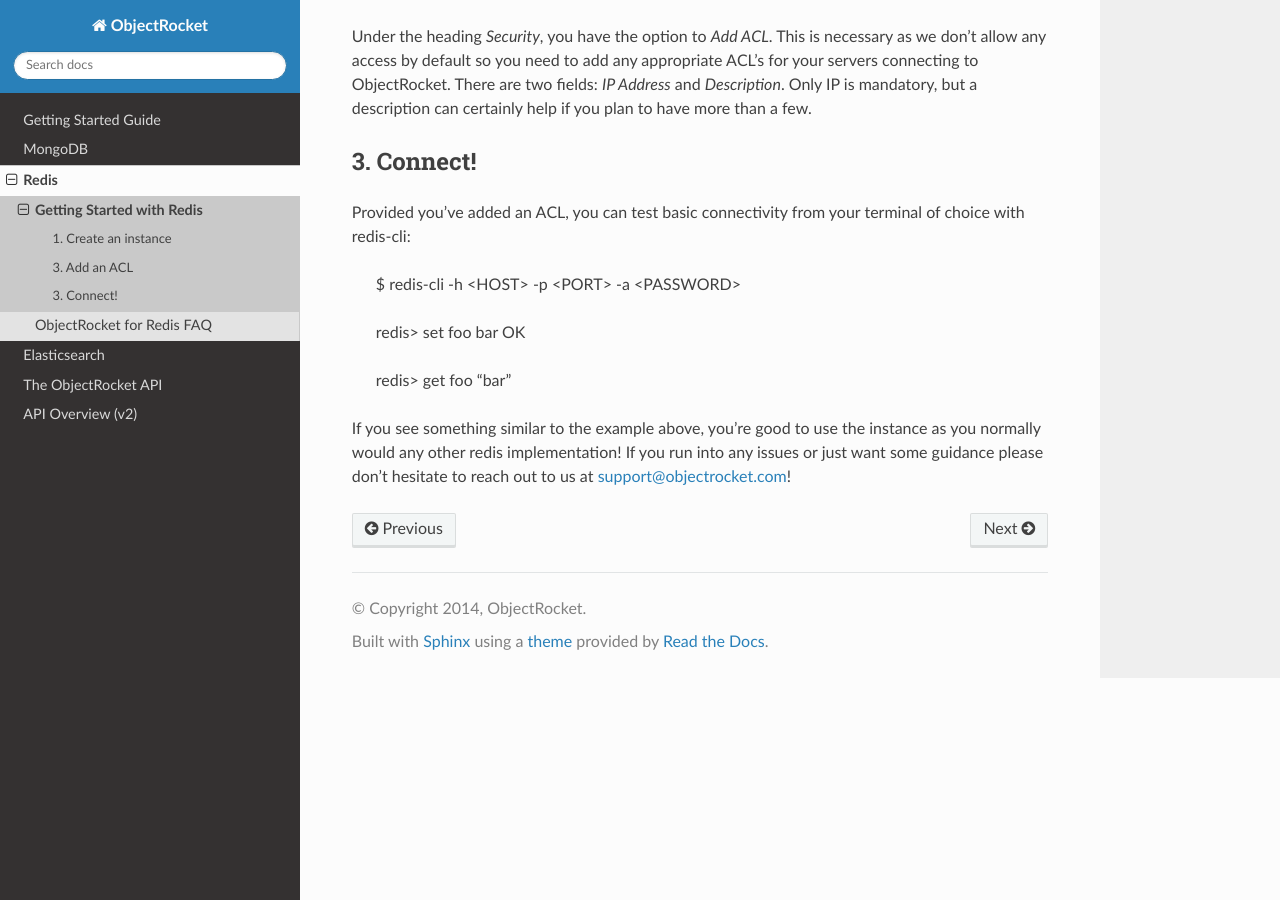
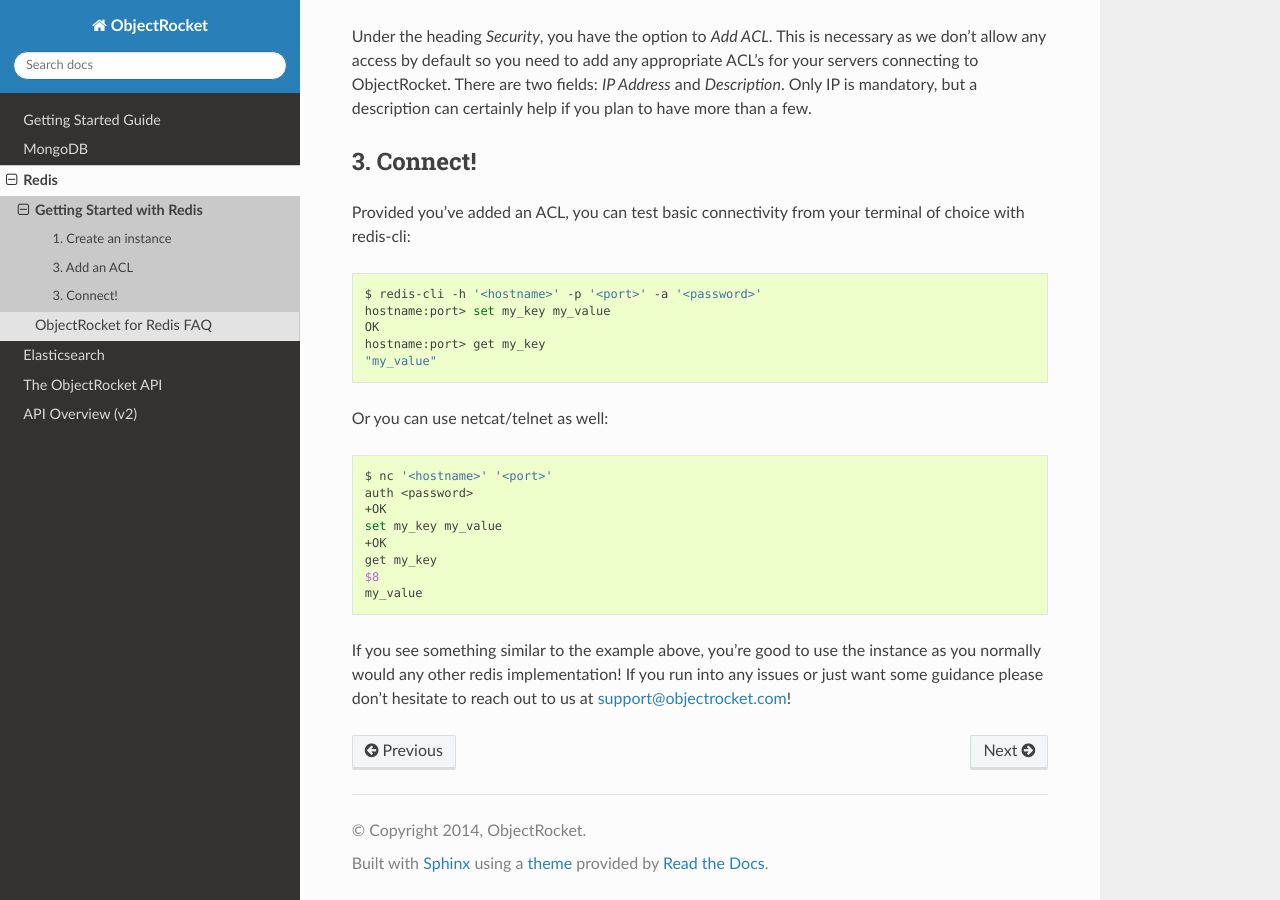
Before and after one commit to zcorleissen/documentation, a Sphinx documentation site: the page built from source/redis_getting_started.rst, in a window 1280 px wide and 900 px high, scrolled down 1171 px. Built offline with Sphinx 7.4.7 and the Read the Docs theme 2.0.0, drawn with Linux system fonts in a browser that asks for light colours.

Commit message:
Add code formatting for redis-cli example

```diff
--- a/source/redis_getting_started.rst
+++ b/source/redis_getting_started.rst
@@ -33,15 +33,25 @@
 
 Provided you've added an ACL, you can test basic connectivity from your terminal of choice with redis-cli:
 
-..
+.. code-block:: bash
 
-	$ redis-cli -h <HOST> -p <PORT> -a <PASSWORD>
+   $ redis-cli -h '<hostname>' -p '<port>' -a '<password>'
+   hostname:port> set my_key my_value
+   OK
+   hostname:port> get my_key
+   "my_value"
 
-	redis> set foo bar
-	OK
+Or you can use netcat/telnet as well:
 
-	redis> get foo
-	"bar"
+.. code-block:: bash
 
+   $ nc '<hostname>' '<port>'
+   auth <password>
+   +OK
+   set my_key my_value
+   +OK
+   get my_key
+   $8
+   my_value
 
 If you see something similar to the example above, you're good to use the instance as you normally would any other redis implementation! If you run into any issues or just want some guidance please don't hesitate to reach out to us at `support@objectrocket.com <mailto:support@objectrocket.com>`_!
```
